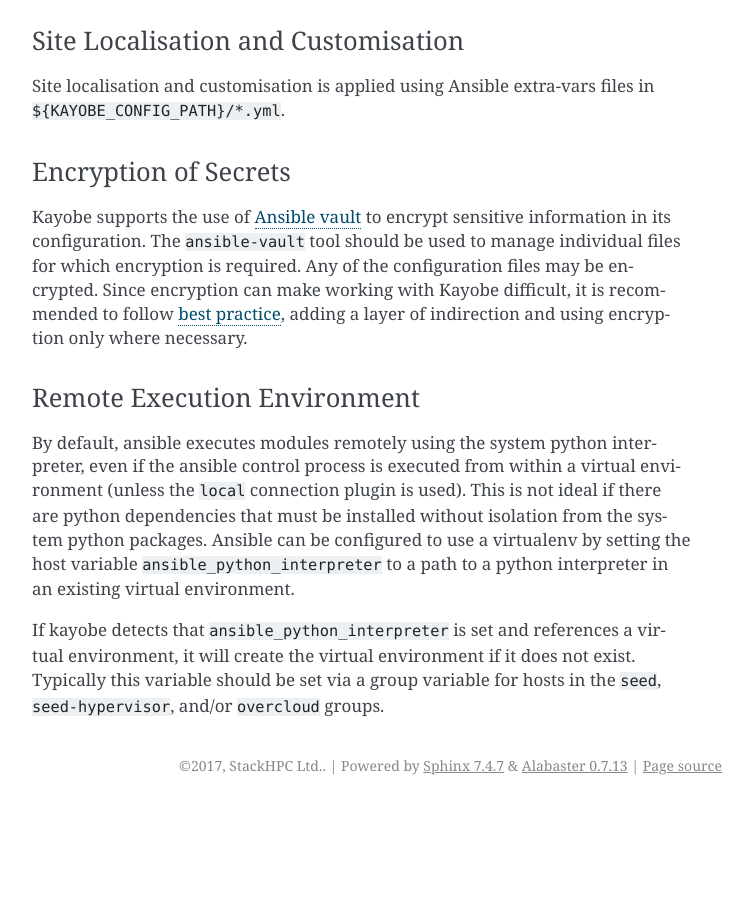
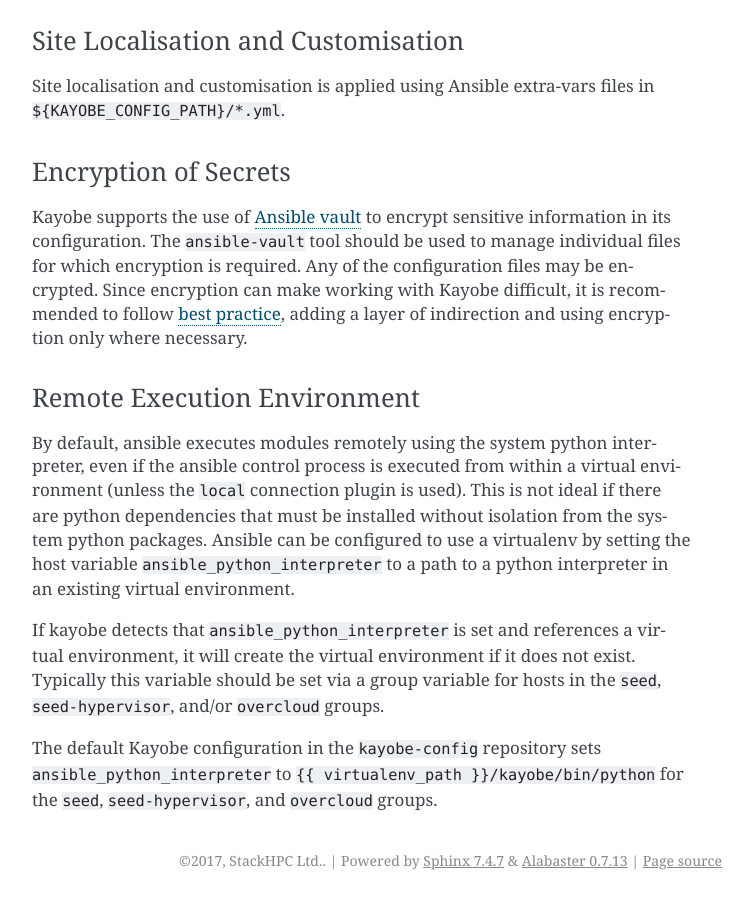
Before and after one commit to openstack/kayobe, a Sphinx documentation site: the page built from doc/source/configuration/kayobe.rst, in a window 1280 px wide and 900 px high, scrolled down 2219 px. Shown: the whole window, without its empty margins (388-1141 px from the left). Built offline with Sphinx 7.4.7, drawn with Linux system fonts in a browser that asks for light colours; pages that are not in the unit, such as notebooks, are missing from menus; before the commit the page ends 3024 px from its top, so only the background shows below that.

Commit message:
Use a virtualenv for remote operations by default
The docker python module fails to install without a virtualenv with
pip10.  The following error is seen in the task Ensure docker SDK for
python is installed:

Cannot uninstall 'ipaddress'. It is a distutils installed project and
thus we cannot accurately determine which files belong to it which would
lead to only a partial uninstall

This is fixed by using a remote Python virtual environment for executing
Kayobe Ansible tasks in the default Kayobe configuration.

Change-Id: I1348e428d736f93c76316c7fb5f2708b99554eb3
Story: 2002010
Task: 19648

```diff
--- a/doc/source/configuration/kayobe.rst
+++ b/doc/source/configuration/kayobe.rst
@@ -132,3 +132,7 @@
 virtual environment, it will create the virtual environment if it does not
 exist. Typically this variable should be set via a group variable for hosts in
 the ``seed``, ``seed-hypervisor``, and/or ``overcloud`` groups.
+
+The default Kayobe configuration in the ``kayobe-config`` repository sets
+``ansible_python_interpreter`` to ``{{ virtualenv_path }}/kayobe/bin/python``
+for the ``seed``, ``seed-hypervisor``, and ``overcloud`` groups.
```
Also changed, not shown: 4 other files.
